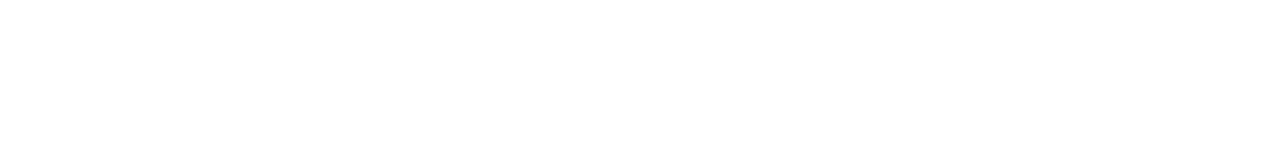
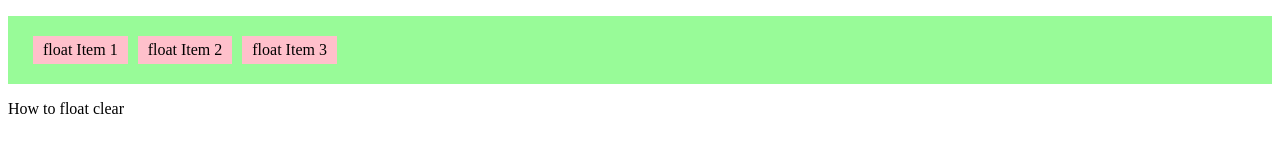
Before and after one commit to Lee-Yeseul/javascript-, a plain HTML site: page index.html in a window 1280 px wide. Drawn offline with Linux system fonts and the light colour scheme.

Commit message:
css float clear 하는 법

```diff
--- /dev/null
+++ b/async.js
@@ -0,0 +1 @@
+console.log(`async입니다.`);
--- /dev/null
+++ b/defer.js
@@ -0,0 +1 @@
+console.log(`defer입니다.`);
--- a/index.html
+++ b/index.html
@@ -5,10 +5,97 @@
     <meta http-equiv="X-UA-Compatible" content="IE=edge" />
     <meta name="viewport" content="width=device-width, initial-scale=1.0" />
     <title>Document</title>
+    <style>
+      ul {
+        background: palegreen;
+        padding: 15px 20px;
+      }
+      /*부모에 height 적용*/
+      /*
+      ul {
+        height: 45px;
+      }
+      */
+
+      /*부모에 overflow:hidden 적용*/
+      /*
+      ul {
+        position: relative;
+        padding: 15px 20px;
+        background: #e5e5e5;
+        overflow: hidden;
+      }
+      ul:before {
+        content: '';
+        position: absolute;
+        top: -30px;
+        right: 0;
+        width: 100px;
+        height: 100px;
+        background: yellow;
+        border-radius: 50%;
+      }
+      */
+
+      /*부모에 float 적용*/
+      /*
+      ul {
+        float: left;
+        padding: 15px 20px;
+      }
+      */
+
+      /*부모에 display:inline-block 적용*/
+      /*
+      ul {
+        padding: 15px 20px;
+      }
+      */
+
+      /*부모 다음 요소나 임의의 요소에 clear:both 적용*/
+      /*
+      ul {
+        padding: 15px 20px;
+      }
+      .nextBox {
+        clear: both;
+        margin-top: 50px;
+        background: yellow;
+      }
+      */
+
+      /*부모에 가상요소 after에 clear:both 적용*/
+      /*
+      ul{
+        padding:15px 20px;
+        background:#e5e5e5;
+      }
+      ul:after{
+        content:'';
+        display:block;
+        clear:both;
+      }
+      */
+
+      /*부모에 display:flow-root 적용*/
+      ul {
+        display: flow-root;
+      }
+      ul > li {
+        float: left;
+        margin: 5px;
+        padding: 5px 10px;
+        background: pink;
+        list-style: none;
+      }
+    </style>
   </head>
   <body>
-    <!-- <script src="this.js"></script> -->
-    <!-- <script src="this2.js"></script> -->
-    <script src="prototype.js"></script>
+    <ul>
+      <li>float Item 1</li>
+      <li>float Item 2</li>
+      <li>float Item 3</li>
+    </ul>
+    <div class="nextBox">How to float clear</div>
   </body>
 </html>
--- /dev/null
+++ b/script.js
@@ -0,0 +1 @@
+console.log(`script입니다.`);
--- a/prototype.js
+++ b/공부 기록/prototype.js
@@ -47,3 +47,8 @@ console.dir(Person2); // prototype 프로퍼티가 있다.
 console.dir(foo); // prototype 프로퍼티가 없다.
 console.log(Person2.__proto__ === Function.prototype);
 console.log(Person2.prototype === foo.__proto__);
+
+
+function Person1(){
+  this.name = 'Jane'
+}
```
Also changed, not shown: 공부 기록/IIFE.js (added, +31 -0 lines), 공부 기록/prototype2.js (renamed from prototype2.js, +24 -0 lines), 공부 기록/this.js (renamed from this.js), 공부 기록/this2.js (renamed from this2.js).
